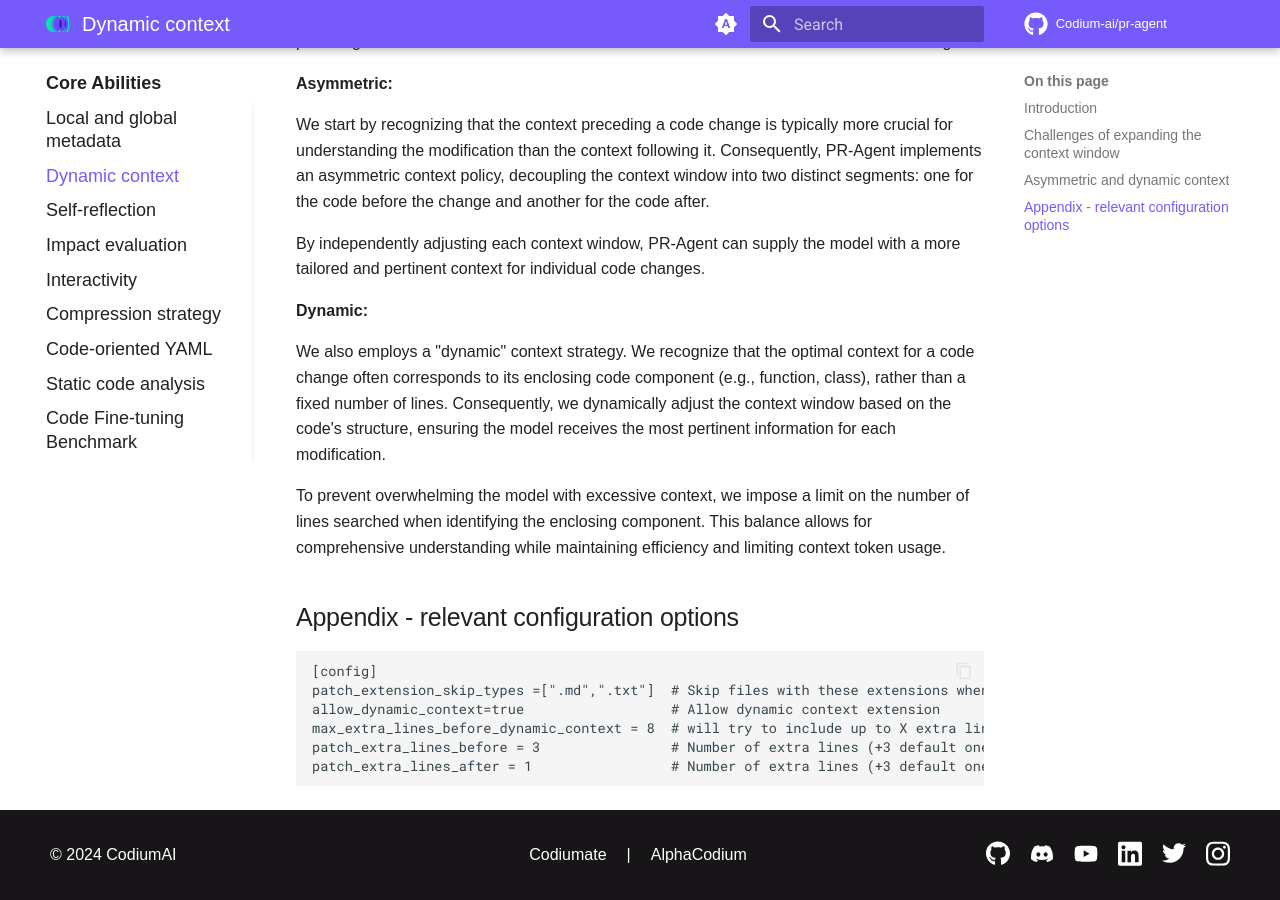
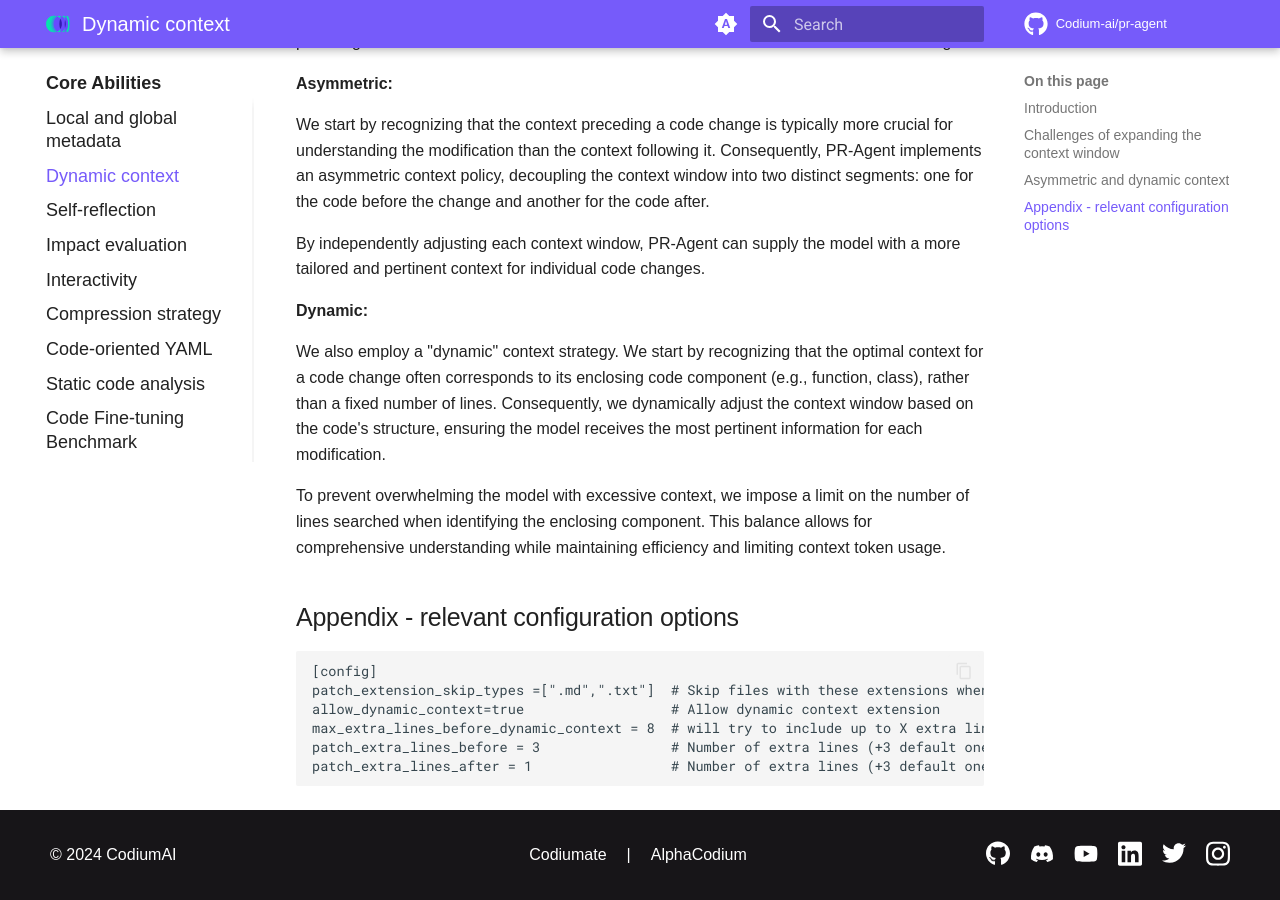
Before and after one commit to Codium-ai/pr-agent, an MkDocs documentation site: the page built from docs/docs/core-abilities/dynamic_context.md, in a window 1280 px wide and 900 px high, scrolled down 1364 px. Built offline with MkDocs 1.6.1 and Material for MkDocs 9.7.7, drawn with Linux system fonts in a browser that asks for light colours; comment, search, counter and statistics services are not loaded.

```diff
--- a/docs/docs/core-abilities/dynamic_context.md
+++ b/docs/docs/core-abilities/dynamic_context.md
@@ -49,8 +49,8 @@
 
 **Dynamic:**
 
-We also employs a "dynamic" context strategy.
-We recognize that the optimal context for a code change often corresponds to its enclosing code component (e.g., function, class), rather than a fixed number of lines.
+We also employ a "dynamic" context strategy.
+We start by recognizing that the optimal context for a code change often corresponds to its enclosing code component (e.g., function, class), rather than a fixed number of lines.
 Consequently, we dynamically adjust the context window based on the code's structure, ensuring the model receives the most pertinent information for each modification.
 
 To prevent overwhelming the model with excessive context, we impose a limit on the number of lines searched when identifying the enclosing component.
```
